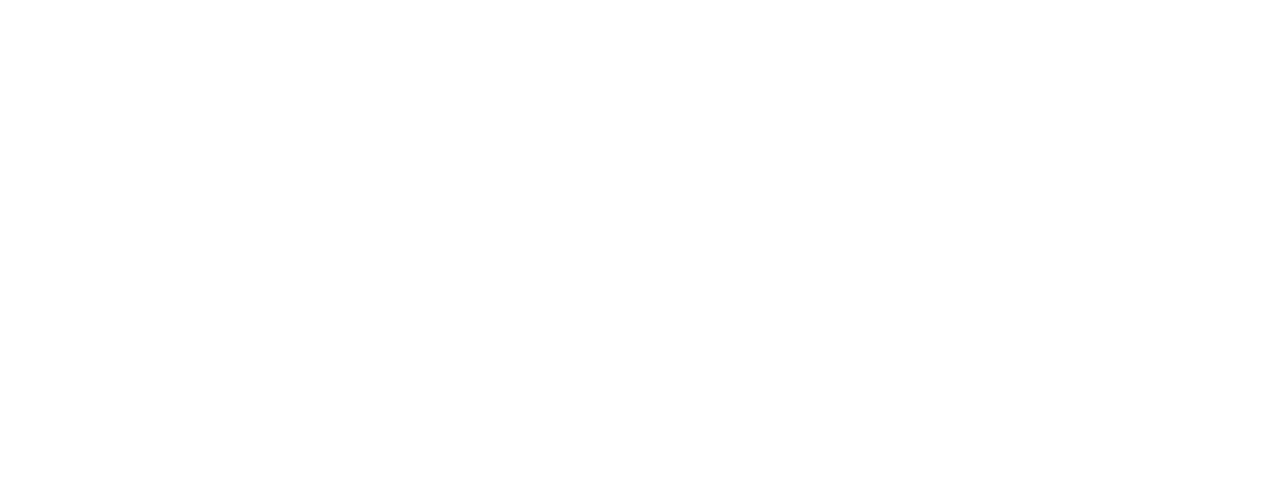
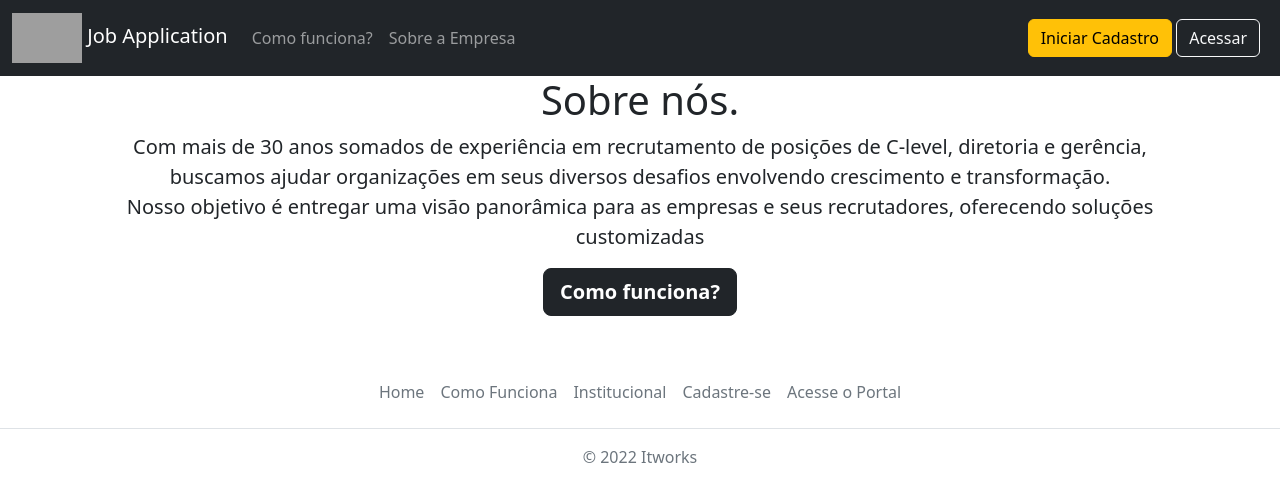
Before and after one commit to EduardoBrehm/itworks, a PHP site: page /sobre in a window 1280 px wide. Before the commit the part shown is empty. Shown: the top 502 px of the page. Run offline with PHP 8.4, Linux system fonts and the light colour scheme; grey boxes are pictures that could not be loaded.

Commit message:
paginas job application

```diff
--- a/app/config/router.php
+++ b/app/config/router.php
@@ -10,3 +10,5 @@ $this->get('/cadastro-concluido', 'CurriculoController@sucesso');
 $this->get('/envio-arquivo', 'CurriculoController@upload');
 $this->post('/formulario-salvar', 'CurriculoController@SalvarCurriculo');
 $this->post('/arquivo-salvar', 'CurriculoController@SalvarUpload');
+$this->get('/sobre', 'SiteController@sobre');
+$this->get('/funcionamento', 'SiteController@funcionamento');
--- a/app/src/controller/SiteController.php
+++ b/app/src/controller/SiteController.php
@@ -8,4 +8,11 @@ class SiteController extends Controller{
     public function index(){
         $this->load('site\index');
     }
+
+    public function sobre(){
+        $this->load('site\sobre');
+    }
+    public function funcionamento(){
+        $this->load('site\funcionamento');
+    }
 }
--- a/app/src/view/partials/footer.twig.php
+++ b/app/src/view/partials/footer.twig.php
@@ -1,5 +1,14 @@
-<footer class="footer mt-auto py-3 bg-light">
-    <div class="container">
-        <span class="text-muted">&copy; Itworks> </span>
-    <div>
+
+  <footer class="py-3 my-4">
+    <ul class="nav justify-content-center border-bottom pb-3 mb-3">
+      <li class="nav-item"><a href="/" class="nav-link px-2 text-muted">Home</a></li>
+      <li class="nav-item"><a href="#" class="nav-link px-2 text-muted">Como Funciona</a></li>
+      <li class="nav-item"><a href="#" class="nav-link px-2 text-muted">Institucional</a></li>
+      <li class="nav-item"><a href="/formulario" class="nav-link px-2 text-muted">Cadastre-se</a></li>
+      <li class="nav-item"><a href="#" class="nav-link px-2 text-muted">Acesse o Portal</a></li>
+    </ul>
+    <p class="text-center text-muted">&copy; 2022 Itworks</p>
+  </footer>
+</div>
+</div>
 </footer>
--- a/app/src/view/partials/header.twig.php
+++ b/app/src/view/partials/header.twig.php
@@ -1,8 +1,38 @@
 <header>
+    <!-- <img class="d-block mx-auto mb-4" src="https://place-hold.it/72x57&text=Job" alt="" width="72" height="57">
+    <h1 class="display-5 fw-bold">Job Application</h1> -->
 
-<img class="d-block mx-auto mb-4" src="https://place-hold.it/72x57/aaa/Blue/black&text=Job" alt="" width="72" height="57">
+    <nav class="navbar navbar-dark bg-dark navbar-expand-lg">
+        <div class="container-fluid">
+            <a class="navbar-brand" href="/">
+                <img class="d-inline-block" src="https://place-hold.it/72x57&text=Job" alt="Job Application" width="70" height="50">
+                Job Application
+            </a>
 
-<h1 class="display-5 fw-bold text-center">Job Application</h1>
+            <button class="navbar-toggler"
+                    type="button"
+                    data-bs-toggle="collapse"
+                    data-bs-target="#navbarNav"
+                    aria-controls="navbarNav"
+                    aria-expanded="false"
+                    aria-label="Exibe/Oculta Menu">
+                <span class="navbar-toggler-icon"></span>
+            </button>
 
-
+            <div class="collapse navbar-collapse" id="navbarNav">
+                <ul class="navbar-nav">
+                    <li class="nav-item">
+                        <a class="nav-link" href="/funcionamento">Como funciona?</a>
+                    </li>
+                    <li class="nav-item">
+                        <a class="nav-link" href="/sobre">Sobre a Empresa</a>
+                    </li>
+                </ul>
+            </div>
+            <div class="text-end">
+                <a href="/formulario" class="btn btn-warning">Iniciar Cadastro</a>
+                <a href="#" class="btn btn-outline-light me-2">Acessar</a>
+            </div>
+        </div>
+    </nav>
 </header>
--- a/app/src/view/partials/template.twig.php
+++ b/app/src/view/partials/template.twig.php
@@ -7,14 +7,14 @@
         <link rel="stylesheet" href="{{BASE}}assets/css/stylesheets.css">
         <script src="{{BASE}}assets/js/bootstrap.min.js"></script>
         <title>
-            {% block title%} CONTA EXTRATO {% endblock %}
+            {% block title%}{% endblock %}
         </title>
     </head>
     <body>
 
         {% include 'partials/header.twig.php' %}
 
-        <main>
+        <main class="container">
 
         {% block body %}{% endblock %}
 
--- /dev/null
+++ b/app/src/view/site/sobre.twig.php
@@ -0,0 +1,21 @@
+{% extends 'partials/template.twig.php' %}
+
+{% block title %} Job Application | Cadastro de Curriculo {% endblock %}
+
+{% block body %}
+
+<div
+class="d-flex h-100 text-center " class="row" >
+<main class="px-3">
+    <h1>Sobre nós.</h1>
+    <p class="lead">Com mais de 30 anos somados de experiência em recrutamento de posições de C-level, diretoria e gerência, buscamos ajudar organizações em seus diversos desafios envolvendo crescimento e transformação.
+<br/>Nosso objetivo é entregar uma visão panorâmica para as empresas e seus recrutadores, oferecendo soluções customizadas
+    </p>
+    <p class="lead">
+      <a href="/funcionamento" class="btn btn-lg btn-secondary fw-bold border-dark bg-dark">Como funciona?</a>
+    </p>
+  </main>
+</div>
+
+</div>
+{% endblock %}
```
Also changed, not shown: app/src/view/Curriculo/form.twig.php (+6 -1 lines), app/src/view/site/funcionamento.twig.php (added, +21 -0 lines).
